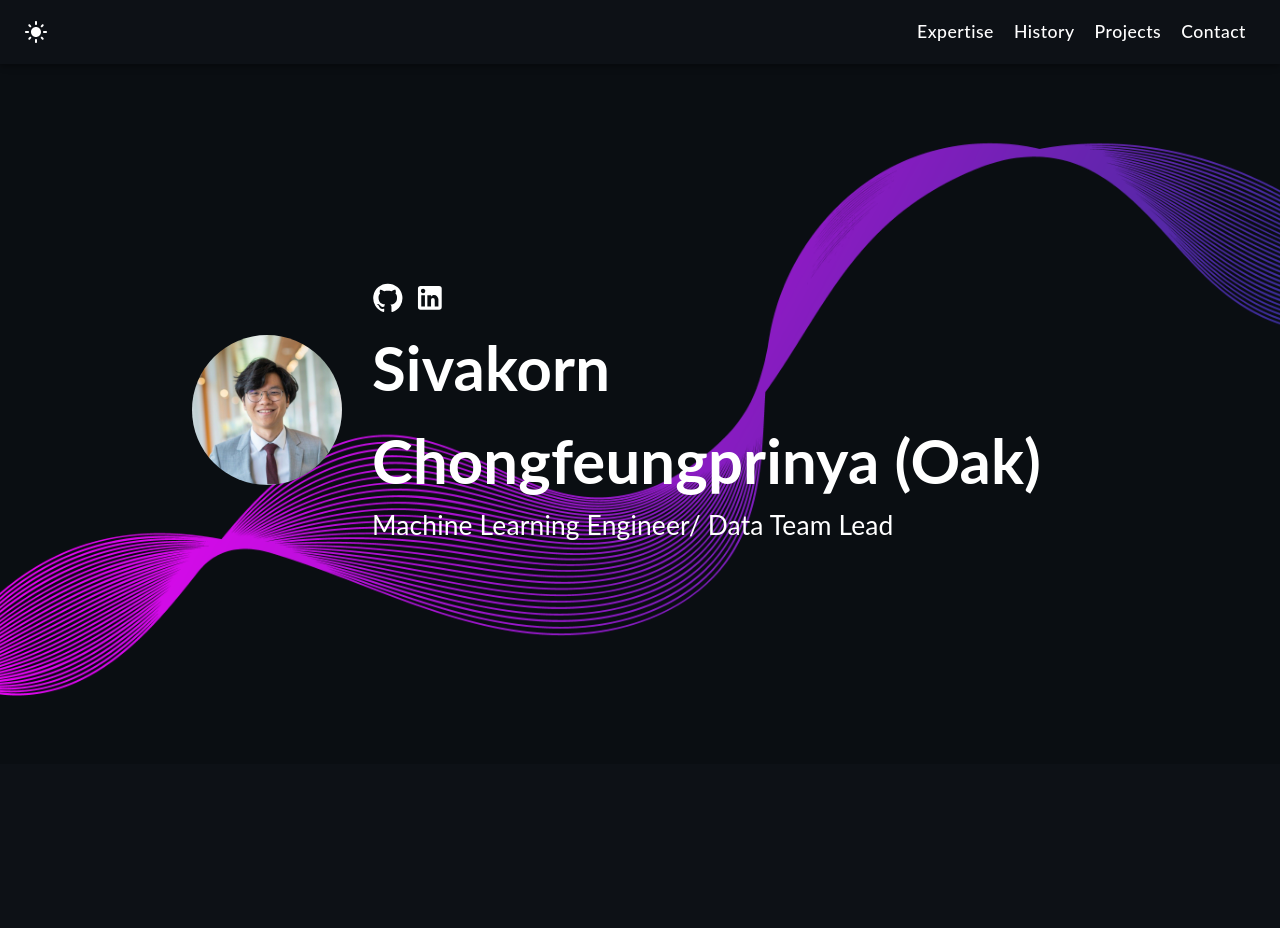
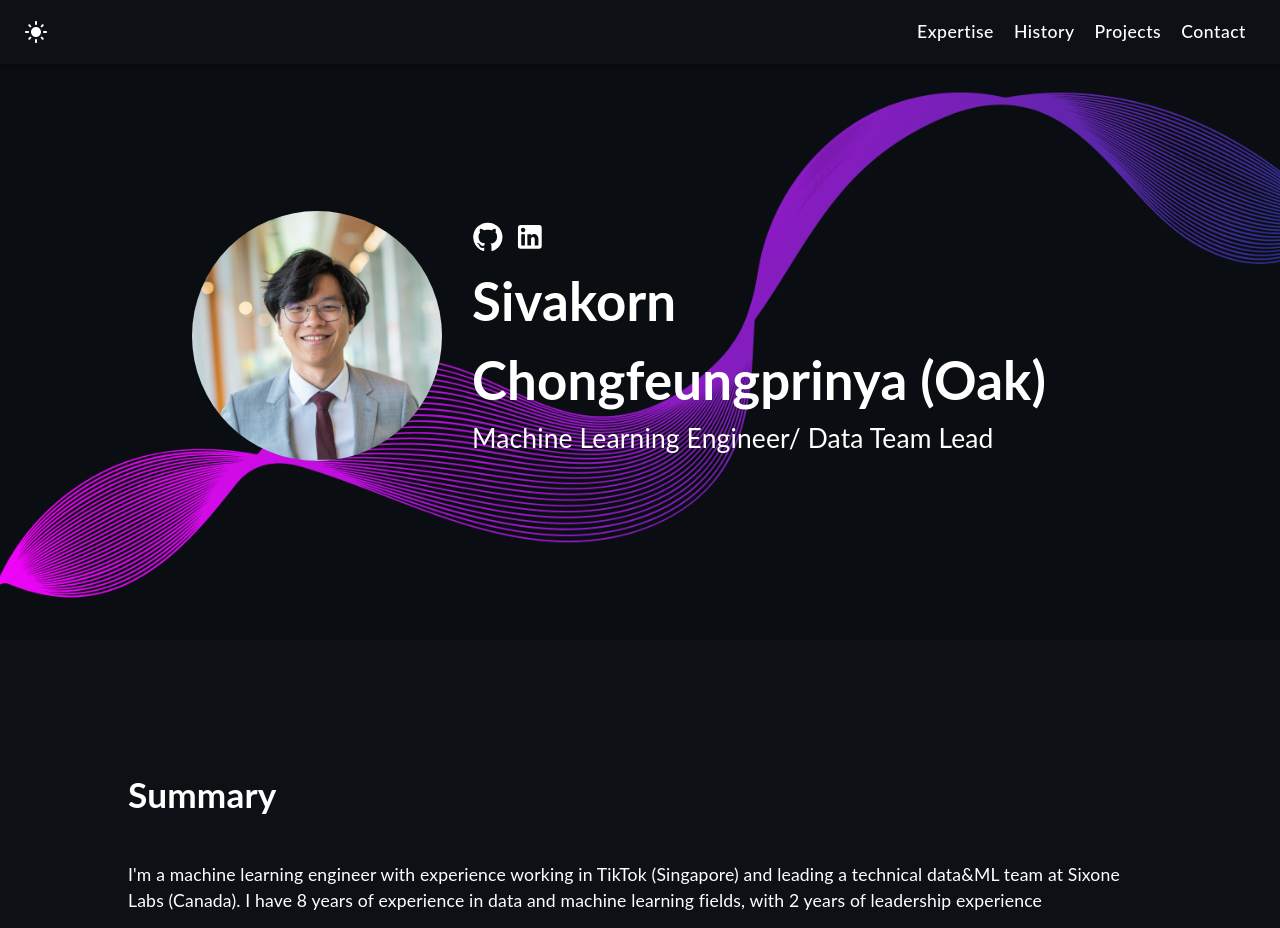
Before and after one commit to sivakornchong/sivakornchong.github.io, a React (Create React App) app: page / in a window 1280 px wide. Shown: the top 928 px of the page. Built offline with nearby package versions, Linux system fonts and the light colour scheme.

Commit message:
adjusted styling main and about section

```diff
--- a/src/assets/styles/Main.scss
+++ b/src/assets/styles/Main.scss
@@ -9,7 +9,7 @@
     align-items: center;
     width: 100%;
     padding: 0px 15%;
-    min-height: 700px;
+    min-height: 600px;
     background-image: url("../images/bg-dark.png");
     background-repeat: no-repeat;
     background-size: cover;
@@ -43,7 +43,7 @@
     }
 
     h1 {
-        font-size: 3.5em;
+        font-size: 3em;
         margin-block-start: 0px;
         margin-block-end: 0px;
     }
@@ -52,7 +52,7 @@
 .about-section .image-wrapper {
     z-index: 2;
     img {
-        width: 150px;
+        width: 250px;
         border-radius: 50%;
     }
 }
--- a/src/components/Expertise.tsx
+++ b/src/components/Expertise.tsx
@@ -55,6 +55,10 @@ function Expertise() {
     return (
     <div className="container" id="expertise">
         <div className="skills-container">
+            <h1>Summary</h1>
+                <p>I'm a machine learning engineer with experience working in TikTok (Singapore) and leading a technical data&ML team at Sixone Labs (Canada). I have 8 years of experience in data and machine learning fields, with 2 years of leadership experience</p>
+                <p>Previously, I was a chemical engineer in oil and gas industry. With domain knowledge from non-tech sector, I am passionate about finding ways to extract more values from data with more reliable data engineering and suitable application of AI and machine learning.</p>
+
             <h1>Expertise</h1>
             <div className="skills-grid">
                 <div className="skill">
--- a/src/components/Main.tsx
+++ b/src/components/Main.tsx
@@ -20,6 +20,7 @@ function Main() {
           <h1>Sivakorn Chongfeungprinya (Oak)</h1>
           <p>Machine Learning Engineer/ Data Team Lead</p>
 
+
           <div className="mobile_social_icons">
             <a href="https://github.com/sivakornchong" target="_blank" rel="noreferrer"><GitHubIcon/></a>
             <a href="https://www.linkedin.com/in/sivakornchong" target="_blank" rel="noreferrer"><LinkedInIcon/></a>
--- a/src/index.scss
+++ b/src/index.scss
@@ -57,7 +57,7 @@ p, a, h1, h2, h3, h4, h5, label, button {
 }
 
 .container {
-  margin-top: 64px;
+  margin-top: 40px;
   width: 100%;
   display: flex;
   flex-direction: column;
```
